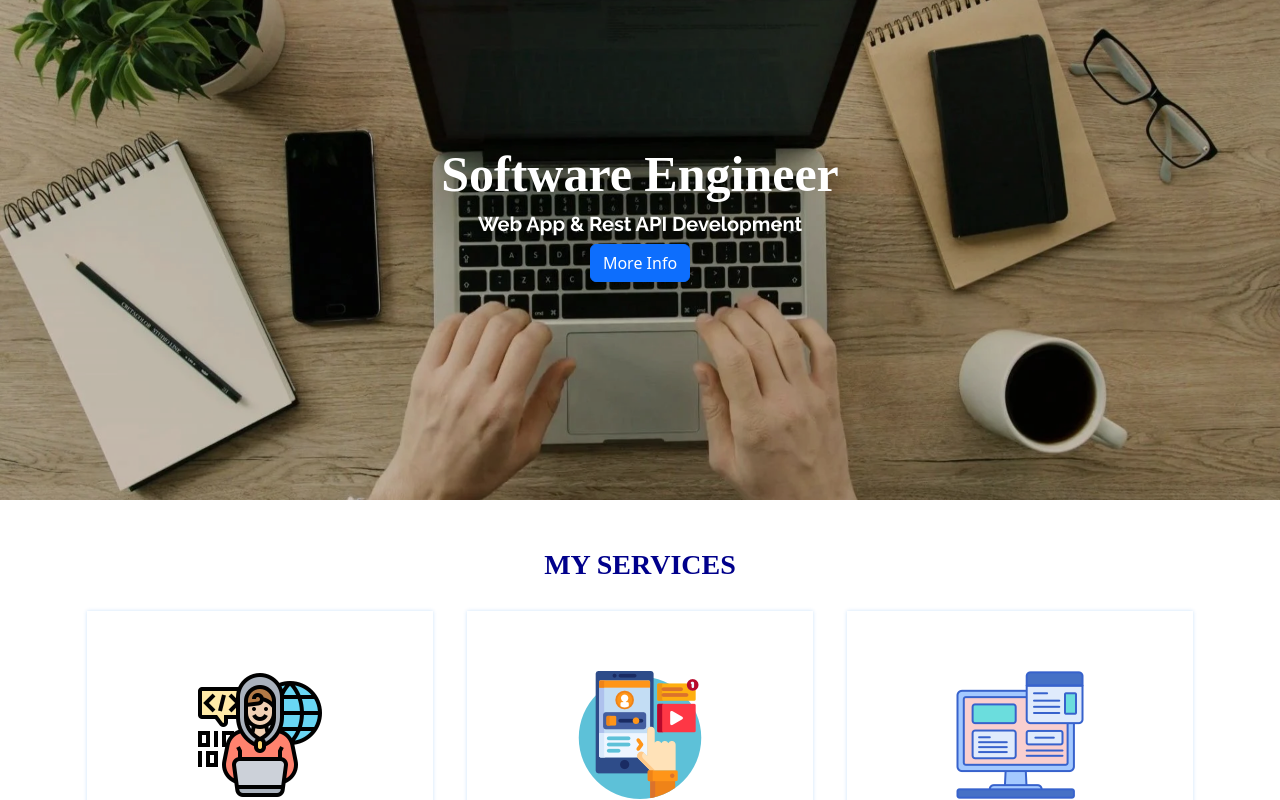
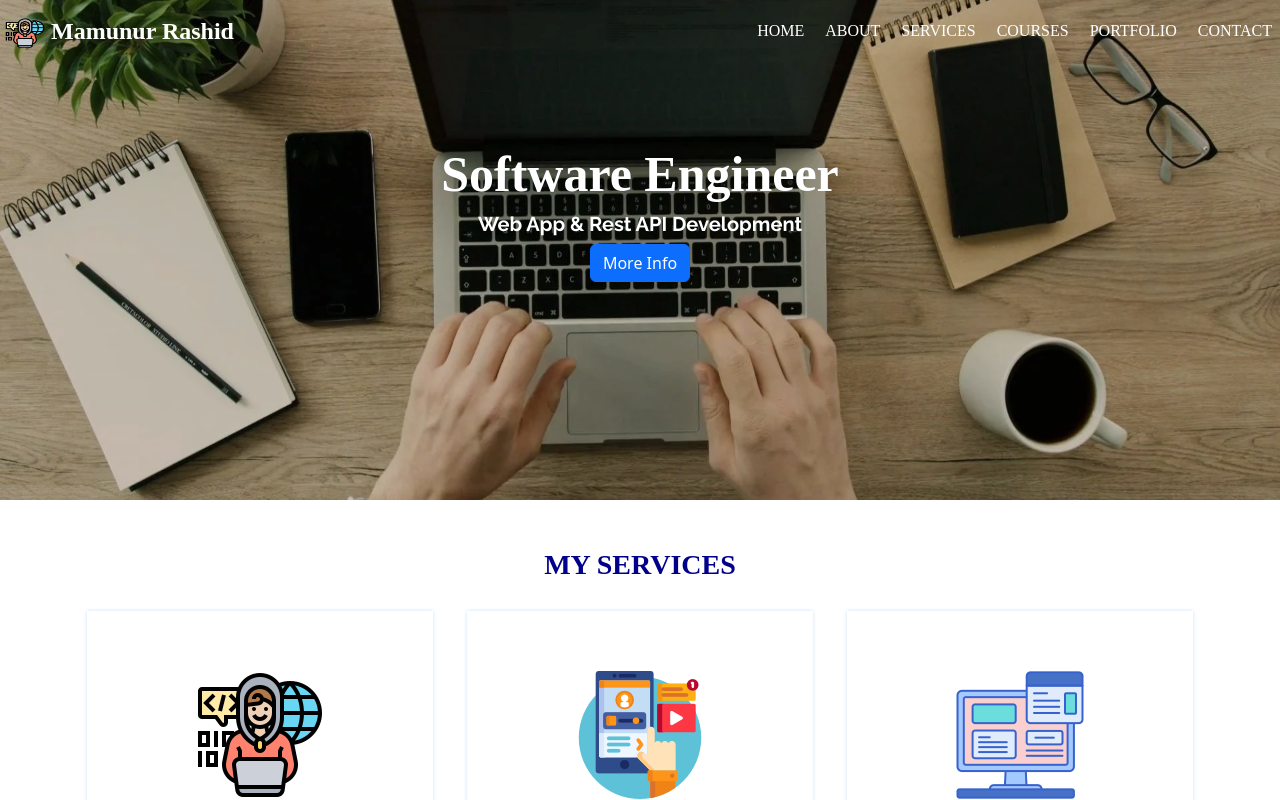
Before and after one commit to mamunurrashid1010/Portfolio-App-React-Laravel, a React (Create React App) app in the folder frontend-react-app/: page / in a window 1280 px wide. Shown: the top 800 px of the page. Built offline with nearby package versions, Linux system fonts and the light colour scheme.

Commit message:
FrontEnd : Home page- navbar section (static) completed

```diff
--- a/frontend-react-app/src/App.js
+++ b/frontend-react-app/src/App.js
@@ -1,12 +1,15 @@
 import logo from './logo.svg';
 // import './App.css';
 import '../src/asset/css/bootstrap.min.css'
+import '../src/asset/css/custom.css';
 import TopBanner from './components/TopBanner/TopBanner';
 import Services from './components/Services/Services';
+import TopNavigation from './components/TopNavigation/TopNavigation';
 
 function App() {
   return (
     <div className="App">
+        <TopNavigation/>
         <TopBanner/>
         <Services/>
     </div>
--- a/frontend-react-app/src/asset/css/custom.css
+++ b/frontend-react-app/src/asset/css/custom.css
@@ -1,3 +1,50 @@
+/* home top navigation */
+
+.navTitle{
+    font-family: 'montserreat','sans-serif';
+    color: #ffffff !important;
+    font-weight: 700;
+    font-size: 24px;
+    margin-left: 5px;
+}
+.navTitleScroll{
+    font-family: 'montserreat','sans-serif';
+    color: darkblue !important;
+    font-weight: 700;
+    font-size: 24px;
+    margin-left: 5px;
+}
+.navBackground{
+    -webkit-transition: background-color 400ms linear;
+    -moz-transition: background-color 400ms linear;
+    -o-transition: background-color 400ms linear;
+    transition: background-color 400ms linear;
+    background-color: rgba(0, 0, 0, 0) !important;
+}
+.navBackgroundScroll{
+    -webkit-transition: background-color 400ms linear;
+    -moz-transition: background-color 400ms linear;
+    -o-transition: background-color 400ms linear;
+    transition: background-color 400ms linear;
+    background-color: #ffffff !important;
+}
+.navItem{
+    font-size: 16px;
+    text-decoration: none !important;
+    font-family: 'montserreat','sans-serif';
+    font-weight: 400;
+    color: #ffffff !important;
+    margin-left: 5px;
+}
+.navItemScroll{
+    font-size: 16px;
+    text-decoration: none !important;
+    font-family: 'montserreat','sans-serif';
+    font-weight: 400;
+    color: darkblue !important;
+    margin-left: 5px;
+}
+
 /* home top banner */
 
 .topFixedBanner{
--- a/frontend-react-app/src/components/TopBanner/TopBanner.js
+++ b/frontend-react-app/src/components/TopBanner/TopBanner.js
@@ -1,6 +1,5 @@
 import React, { Component, Fragment } from "react";
 import { Row, Col, Container, Button } from "react-bootstrap";
-import '../../asset/css/custom.css';
 
 class TopBanner extends Component{
     render(){
--- /dev/null
+++ b/frontend-react-app/src/components/TopNavigation/TopNavigation.js
@@ -0,0 +1,54 @@
+import React, { Component, Fragment } from 'react';
+import { Nav, Navbar, NavDropdown, Container } from 'react-bootstrap';
+import NavBarScrollLogo from '../../asset/image/programmer.png';
+import NavBarLogo from '../../asset/image/programing.png';
+
+class TopNavigation extends Component{
+    constructor(){
+        super();
+        this.state={
+            navBarTitle:"navTitle",
+            NavLogo:[NavBarLogo],
+            navBarBackground:"navBackground",
+            navBarItem:"navItem",
+        }
+    }
+
+    onScroll=()=>{
+        if(window.scrollY >= 100){
+            this.setState({navBarTitle:"navTitleScroll", NavLogo:[NavBarScrollLogo], navBarBackground:"navBackgroundScroll", navBarItem:"navItemScroll"});
+        }
+        else if(window.scrollY < 100){
+            this.setState({navBarTitle:"navTitle", NavLogo:[NavBarLogo], navBarBackground:"navBackground", navBarItem:"navItem"});
+        }
+    }
+
+    componentDidMount(){
+        window.addEventListener('scroll',this.onScroll);
+    }
+
+    render() {
+        return (
+            <Fragment>
+                <Navbar fixed="top" className={this.state.navBarBackground} collapseOnSelect expand="lg" bg="dark" variant="dark">
+                        <Navbar.Brand className={this.state.navBarTitle}> <img src={this.state.NavLogo} width="40px" height="30px" /> Mamunur Rashid</Navbar.Brand>
+                        <Navbar.Toggle aria-controls="responsive-navbar-nav" />
+                        <Navbar.Collapse id="responsive-navbar-nav">
+                        <Nav className="me-auto">
+                        </Nav>
+                        <Nav>
+                            <Nav.Link href="#deets" className={this.state.navBarItem}>HOME</Nav.Link>
+                            <Nav.Link href="#deets" className={this.state.navBarItem}>ABOUT</Nav.Link>
+                            <Nav.Link href="#deets" className={this.state.navBarItem}>SERVICES</Nav.Link>
+                            <Nav.Link href="#deets" className={this.state.navBarItem}>COURSES</Nav.Link>
+                            <Nav.Link href="#deets" className={this.state.navBarItem}>PORTFOLIO</Nav.Link>
+                            <Nav.Link href="#deets" className={this.state.navBarItem}>CONTACT</Nav.Link>
+
+                        </Nav>
+                        </Navbar.Collapse>
+                </Navbar>
+            </Fragment>
+        );
+    }
+}
+export default TopNavigation;
```
Also changed, not shown: frontend-react-app/src/asset/image/coding.png (added), frontend-react-app/src/asset/image/programmer.png (added).
